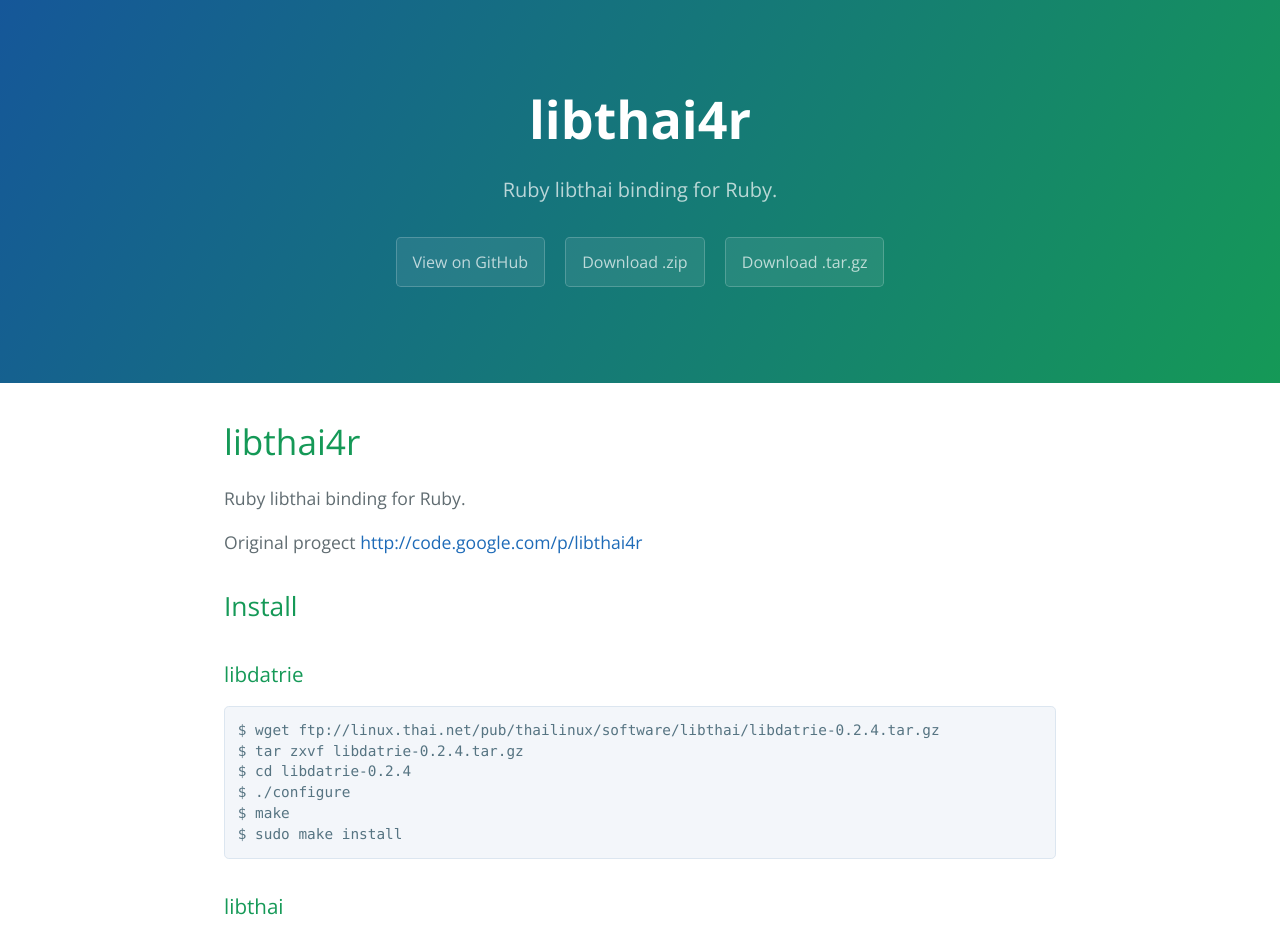
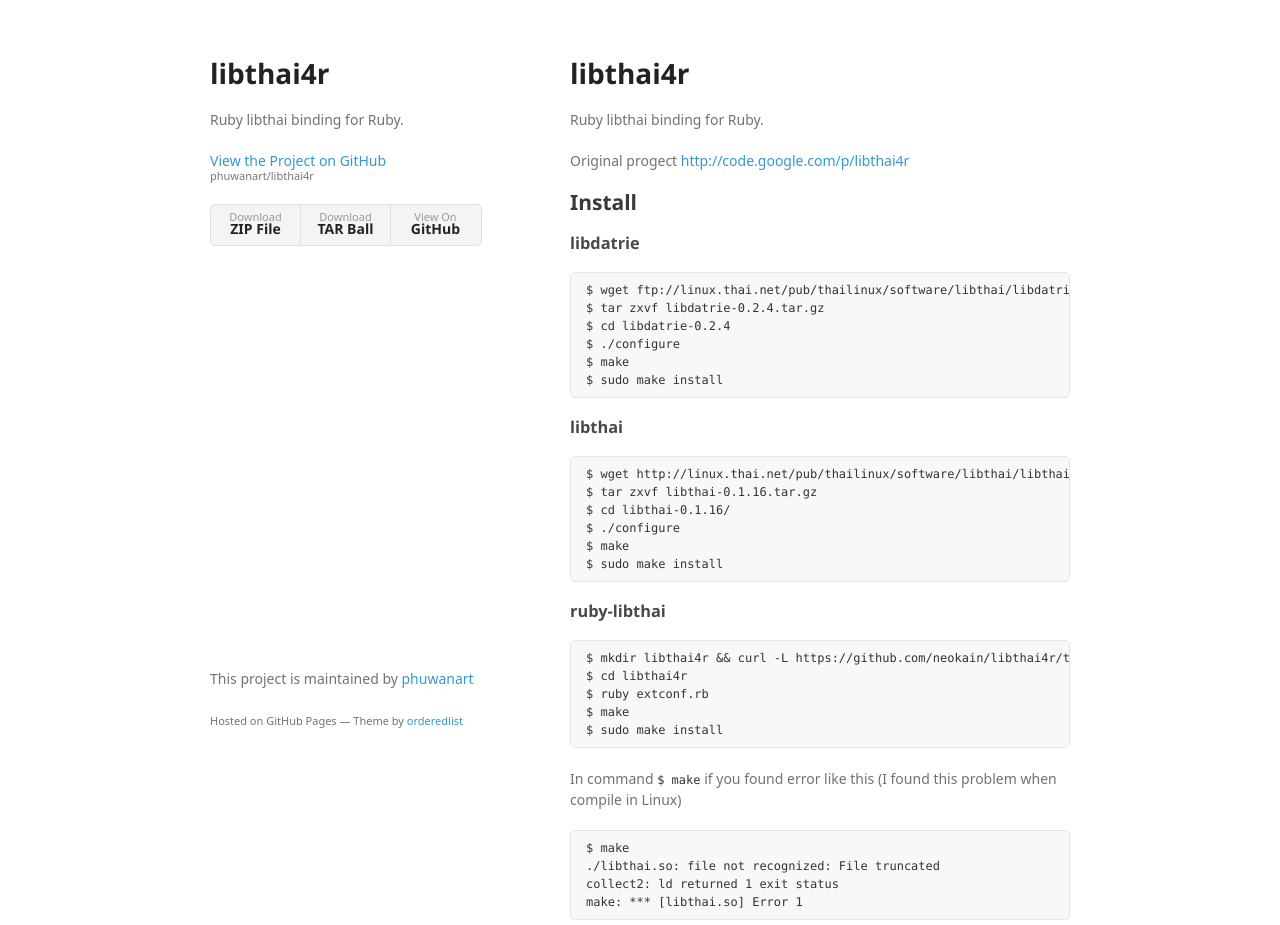
Before and after one commit to phuwanart/libthai4r, a plain HTML site: page index.html in a window 1280 px wide. Shown: the top 925 px of the page. Drawn offline with nearby package versions, Linux system fonts and the light colour scheme; a web font is replaced by a local one.

Commit message:
Create gh-pages branch via GitHub

```diff
--- a/index.html
+++ b/index.html
@@ -1,25 +1,34 @@
-<!DOCTYPE html>
-<html lang="en-us">
+<!doctype html>
+<html>
   <head>
-    <meta charset="UTF-8">
+    <meta charset="utf-8">
+    <meta http-equiv="X-UA-Compatible" content="chrome=1">
     <title>libthai4r by phuwanart</title>
-    <meta name="viewport" content="width=device-width, initial-scale=1">
-    <link rel="stylesheet" type="text/css" href="stylesheets/normalize.css" media="screen">
-    <link href='https://fonts.googleapis.com/css?family=Open+Sans:400,700' rel='stylesheet' type='text/css'>
-    <link rel="stylesheet" type="text/css" href="stylesheets/stylesheet.css" media="screen">
-    <link rel="stylesheet" type="text/css" href="stylesheets/github-light.css" media="screen">
+
+    <link rel="stylesheet" href="stylesheets/styles.css">
+    <link rel="stylesheet" href="stylesheets/github-light.css">
+    <meta name="viewport" content="width=device-width">
+    <!--[if lt IE 9]>
+    <script src="//html5shiv.googlecode.com/svn/trunk/html5.js"></script>
+    <![endif]-->
   </head>
   <body>
-    <section class="page-header">
-      <h1 class="project-name">libthai4r</h1>
-      <h2 class="project-tagline">Ruby libthai binding for Ruby.</h2>
-      <a href="https://github.com/phuwanart/libthai4r" class="btn">View on GitHub</a>
-      <a href="https://github.com/phuwanart/libthai4r/zipball/master" class="btn">Download .zip</a>
-      <a href="https://github.com/phuwanart/libthai4r/tarball/master" class="btn">Download .tar.gz</a>
-    </section>
+    <div class="wrapper">
+      <header>
+        <h1>libthai4r</h1>
+        <p>Ruby libthai binding for Ruby.</p>
 
-    <section class="main-content">
-      <h1>
+        <p class="view"><a href="https://github.com/phuwanart/libthai4r">View the Project on GitHub <small>phuwanart/libthai4r</small></a></p>
+
+
+        <ul>
+          <li><a href="https://github.com/phuwanart/libthai4r/zipball/master">Download <strong>ZIP File</strong></a></li>
+          <li><a href="https://github.com/phuwanart/libthai4r/tarball/master">Download <strong>TAR Ball</strong></a></li>
+          <li><a href="https://github.com/phuwanart/libthai4r">View On <strong>GitHub</strong></a></li>
+        </ul>
+      </header>
+      <section>
+        <h1>
 <a id="libthai4r" class="anchor" href="#libthai4r" aria-hidden="true"><span aria-hidden="true" class="octicon octicon-link"></span></a>libthai4r</h1>
 
 <p>Ruby libthai binding for Ruby.</p>
@@ -134,15 +143,13 @@ print o
 <a id="license" class="anchor" href="#license" aria-hidden="true"><span aria-hidden="true" class="octicon octicon-link"></span></a>License</h2>
 
 <p>Copyright © 2013 Phuwanart Larpmark, released under the MIT license</p>
-
-      <footer class="site-footer">
-        <span class="site-footer-owner"><a href="https://github.com/phuwanart/libthai4r">libthai4r</a> is maintained by <a href="https://github.com/phuwanart">phuwanart</a>.</span>
-
-        <span class="site-footer-credits">This page was generated by <a href="https://pages.github.com">GitHub Pages</a> using the <a href="https://github.com/jasonlong/cayman-theme">Cayman theme</a> by <a href="https://twitter.com/jasonlong">Jason Long</a>.</span>
+      </section>
+      <footer>
+        <p>This project is maintained by <a href="https://github.com/phuwanart">phuwanart</a></p>
+        <p><small>Hosted on GitHub Pages &mdash; Theme by <a href="https://github.com/orderedlist">orderedlist</a></small></p>
       </footer>
-
-    </section>
-
+    </div>
+    <script src="javascripts/scale.fix.js"></script>
 
   </body>
 </html>
--- /dev/null
+++ b/javascripts/scale.fix.js
@@ -0,0 +1,17 @@
+var metas = document.getElementsByTagName('meta');
+var i;
+if (navigator.userAgent.match(/iPhone/i)) {
+  for (i=0; i<metas.length; i++) {
+    if (metas[i].name == "viewport") {
+      metas[i].content = "width=device-width, minimum-scale=1.0, maximum-scale=1.0";
+    }
+  }
+  document.addEventListener("gesturestart", gestureStart, false);
+}
+function gestureStart() {
+  for (i=0; i<metas.length; i++) {
+    if (metas[i].name == "viewport") {
+      metas[i].content = "width=device-width, minimum-scale=0.25, maximum-scale=1.6";
+    }
+  }
+}
--- /dev/null
+++ b/stylesheets/styles.css
@@ -0,0 +1,324 @@
+@font-face {
+  font-family: 'Noto Sans';
+  font-weight: 400;
+  font-style: normal;
+  src: url('../fonts/Noto-Sans-regular/Noto-Sans-regular.eot');
+  src: url('../fonts/Noto-Sans-regular/Noto-Sans-regular.eot?#iefix') format('embedded-opentype'),
+       local('Noto Sans'),
+       local('Noto-Sans-regular'),
+       url('../fonts/Noto-Sans-regular/Noto-Sans-regular.woff2') format('woff2'),
+       url('../fonts/Noto-Sans-regular/Noto-Sans-regular.woff') format('woff'),
+       url('../fonts/Noto-Sans-regular/Noto-Sans-regular.ttf') format('truetype'),
+       url('../fonts/Noto-Sans-regular/Noto-Sans-regular.svg#NotoSans') format('svg');
+}
+
+@font-face {
+  font-family: 'Noto Sans';
+  font-weight: 700;
+  font-style: normal;
+  src: url('../fonts/Noto-Sans-700/Noto-Sans-700.eot');
+  src: url('../fonts/Noto-Sans-700/Noto-Sans-700.eot?#iefix') format('embedded-opentype'),
+       local('Noto Sans Bold'),
+       local('Noto-Sans-700'),
+       url('../fonts/Noto-Sans-700/Noto-Sans-700.woff2') format('woff2'),
+       url('../fonts/Noto-Sans-700/Noto-Sans-700.woff') format('woff'),
+       url('../fonts/Noto-Sans-700/Noto-Sans-700.ttf') format('truetype'),
+       url('../fonts/Noto-Sans-700/Noto-Sans-700.svg#NotoSans') format('svg');
+}
+
+@font-face {
+  font-family: 'Noto Sans';
+  font-weight: 400;
+  font-style: italic;
+  src: url('../fonts/Noto-Sans-italic/Noto-Sans-italic.eot');
+  src: url('../fonts/Noto-Sans-italic/Noto-Sans-italic.eot?#iefix') format('embedded-opentype'),
+       local('Noto Sans Italic'),
+       local('Noto-Sans-italic'),
+       url('../fonts/Noto-Sans-italic/Noto-Sans-italic.woff2') format('woff2'),
+       url('../fonts/Noto-Sans-italic/Noto-Sans-italic.woff') format('woff'),
+       url('../fonts/Noto-Sans-italic/Noto-Sans-italic.ttf') format('truetype'),
+       url('../fonts/Noto-Sans-italic/Noto-Sans-italic.svg#NotoSans') format('svg');
+}
+
+@font-face {
+  font-family: 'Noto Sans';
+  font-weight: 700;
+  font-style: italic;
+  src: url('../fonts/Noto-Sans-700italic/Noto-Sans-700italic.eot');
+  src: url('../fonts/Noto-Sans-700italic/Noto-Sans-700italic.eot?#iefix') format('embedded-opentype'),
+       local('Noto Sans Bold Italic'),
+       local('Noto-Sans-700italic'),
+       url('../fonts/Noto-Sans-700italic/Noto-Sans-700italic.woff2') format('woff2'),
+       url('../fonts/Noto-Sans-700italic/Noto-Sans-700italic.woff') format('woff'),
+       url('../fonts/Noto-Sans-700italic/Noto-Sans-700italic.ttf') format('truetype'),
+       url('../fonts/Noto-Sans-700italic/Noto-Sans-700italic.svg#NotoSans') format('svg');
+}
+
+body {
+  background-color: #fff;
+  padding:50px;
+  font: 14px/1.5 "Noto Sans", "Helvetica Neue", Helvetica, Arial, sans-serif;
+  color:#727272;
+  font-weight:400;
+}
+
+h1, h2, h3, h4, h5, h6 {
+  color:#222;
+  margin:0 0 20px;
+}
+
+p, ul, ol, table, pre, dl {
+  margin:0 0 20px;
+}
+
+h1, h2, h3 {
+  line-height:1.1;
+}
+
+h1 {
+  font-size:28px;
+}
+
+h2 {
+  color:#393939;
+}
+
+h3, h4, h5, h6 {
+  color:#494949;
+}
+
+a {
+  color:#39c;
+  text-decoration:none;
+}
+
+a:hover {
+  color:#069;
+}
+
+a small {
+  font-size:11px;
+  color:#777;
+  margin-top:-0.3em;
+  display:block;
+}
+
+a:hover small {
+  color:#777;
+}
+
+.wrapper {
+  width:860px;
+  margin:0 auto;
+}
+
+blockquote {
+  border-left:1px solid #e5e5e5;
+  margin:0;
+  padding:0 0 0 20px;
+  font-style:italic;
+}
+
+code, pre {
+  font-family:Monaco, Bitstream Vera Sans Mono, Lucida Console, Terminal, Consolas, Liberation Mono, DejaVu Sans Mono, Courier New, monospace;
+  color:#333;
+  font-size:12px;
+}
+
+pre {
+  padding:8px 15px;
+  background: #f8f8f8;
+  border-radius:5px;
+  border:1px solid #e5e5e5;
+  overflow-x: auto;
+}
+
+table {
+  width:100%;
+  border-collapse:collapse;
+}
+
+th, td {
+  text-align:left;
+  padding:5px 10px;
+  border-bottom:1px solid #e5e5e5;
+}
+
+dt {
+  color:#444;
+  font-weight:700;
+}
+
+th {
+  color:#444;
+}
+
+img {
+  max-width:100%;
+}
+
+header {
+  width:270px;
+  float:left;
+  position:fixed;
+  -webkit-font-smoothing:subpixel-antialiased;
+}
+
+header ul {
+  list-style:none;
+  height:40px;
+  padding:0;
+  background: #f4f4f4;
+  border-radius:5px;
+  border:1px solid #e0e0e0;
+  width:270px;
+}
+
+header li {
+  width:89px;
+  float:left;
+  border-right:1px solid #e0e0e0;
+  height:40px;
+}
+
+header li:first-child a {
+  border-radius:5px 0 0 5px;
+}
+
+header li:last-child a {
+  border-radius:0 5px 5px 0;
+}
+
+header ul a {
+  line-height:1;
+  font-size:11px;
+  color:#999;
+  display:block;
+  text-align:center;
+  padding-top:6px;
+  height:34px;
+}
+
+header ul a:hover {
+  color:#999;
+}
+
+header ul a:active {
+  background-color:#f0f0f0;
+}
+
+strong {
+  color:#222;
+  font-weight:700;
+}
+
+header ul li + li + li {
+  border-right:none;
+  width:89px;
+}
+
+header ul a strong {
+  font-size:14px;
+  display:block;
+  color:#222;
+}
+
+section {
+  width:500px;
+  float:right;
+  padding-bottom:50px;
+}
+
+small {
+  font-size:11px;
+}
+
+hr {
+  border:0;
+  background:#e5e5e5;
+  height:1px;
+  margin:0 0 20px;
+}
+
+footer {
+  width:270px;
+  float:left;
+  position:fixed;
+  bottom:50px;
+  -webkit-font-smoothing:subpixel-antialiased;
+}
+
+@media print, screen and (max-width: 960px) {
+
+  div.wrapper {
+    width:auto;
+    margin:0;
+  }
+
+  header, section, footer {
+    float:none;
+    position:static;
+    width:auto;
+  }
+
+  header {
+    padding-right:320px;
+  }
+
+  section {
+    border:1px solid #e5e5e5;
+    border-width:1px 0;
+    padding:20px 0;
+    margin:0 0 20px;
+  }
+
+  header a small {
+    display:inline;
+  }
+
+  header ul {
+    position:absolute;
+    right:50px;
+    top:52px;
+  }
+}
+
+@media print, screen and (max-width: 720px) {
+  body {
+    word-wrap:break-word;
+  }
+
+  header {
+    padding:0;
+  }
+
+  header ul, header p.view {
+    position:static;
+  }
+
+  pre, code {
+    word-wrap:normal;
+  }
+}
+
+@media print, screen and (max-width: 480px) {
+  body {
+    padding:15px;
+  }
+
+  header ul {
+    width:99%;
+  }
+
+  header li, header ul li + li + li {
+    width:33%;
+  }
+}
+
+@media print {
+  body {
+    padding:0.4in;
+    font-size:12pt;
+    color:#444;
+  }
+}
```
